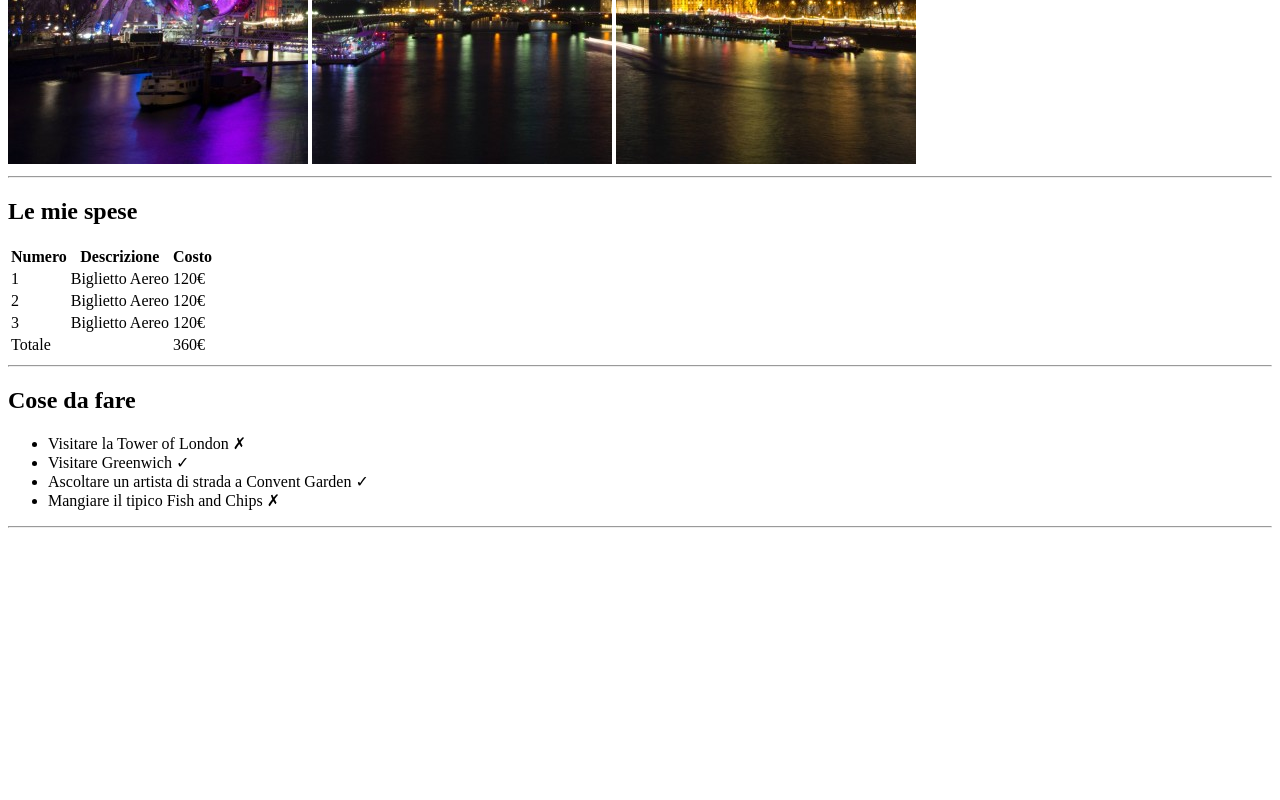
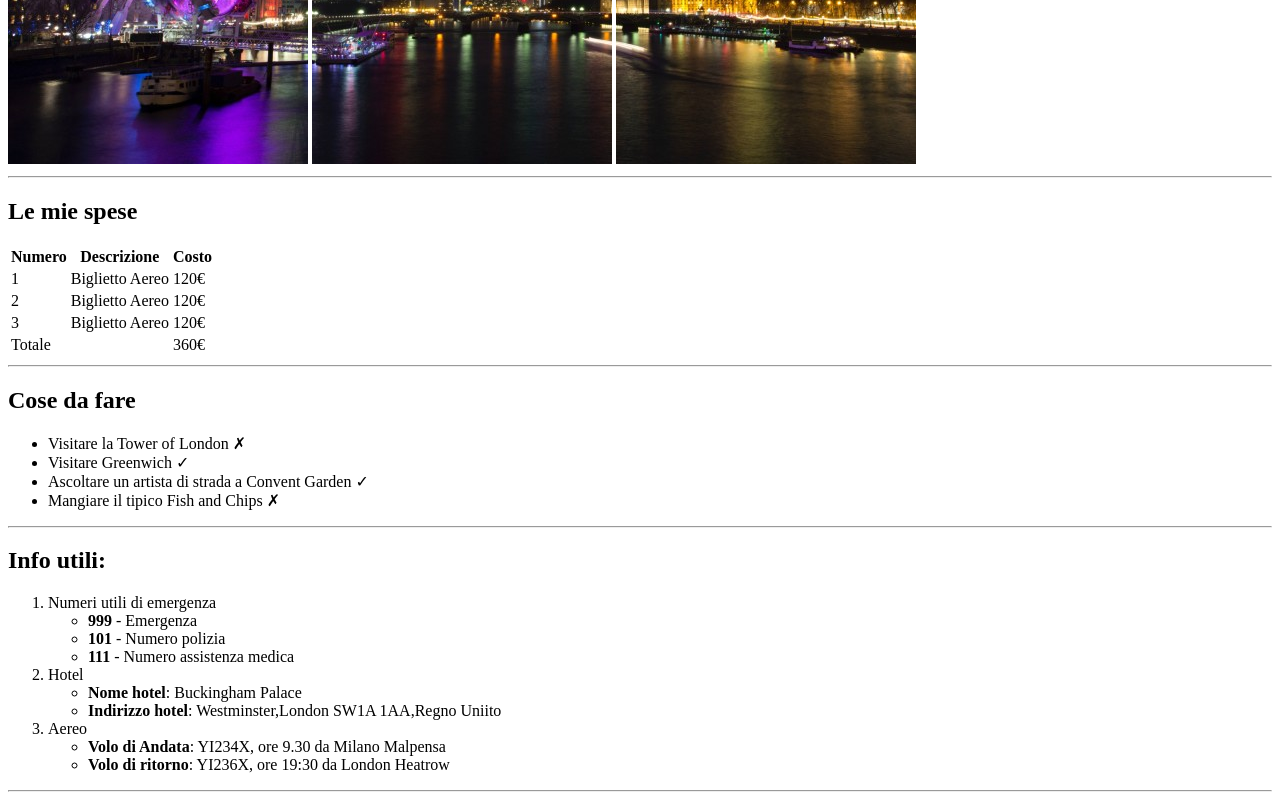
Before and after one commit to AndreaAbbonizio/html-london-trip, a plain HTML site: page index.html in a window 1280 px wide. Shown: the part 516-1316 px from the top of the page. Before the commit the page ends 1052 px from the top, so only its background shows below. Drawn offline with Linux system fonts and the light colour scheme.

Commit message:
aggiunto sottotitolo aggiunta lista numerata + horrizontal rule

```diff
--- a/index.html
+++ b/index.html
@@ -63,6 +63,31 @@
             <li>Mangiare il tipico Fish and Chips &#10007 </li>
         </ul>
         <hr>
+
+        <!-- lista info utili -->
+        <h2>Info utili:</h2>
+        <ol>
+            <li>Numeri utili di emergenza
+                <ul>
+                    <li><strong>999</strong> - Emergenza</li>
+                    <li><strong>101</strong> - Numero polizia</li>
+                    <li><strong>111</strong> - Numero assistenza medica</li>
+                </ul>
+            </li>
+            <li>Hotel
+                <ul>
+                    <li><strong>Nome hotel</strong>: Buckingham Palace</li>
+                    <li><strong>Indirizzo hotel</strong>: Westminster,London SW1A 1AA,Regno Uniito</li>
+                </ul>
+            </li>
+            <li>Aereo
+                <ul>
+                    <li><strong>Volo di Andata</strong>: YI234X, ore 9.30 da Milano Malpensa</li>
+                    <li><strong>Volo di ritorno</strong>: YI236X, ore 19:30 da London Heatrow</li>
+                </ul>
+            </li>
+        </ol>
+        <hr>
     </main>
 
     <footer>
```
